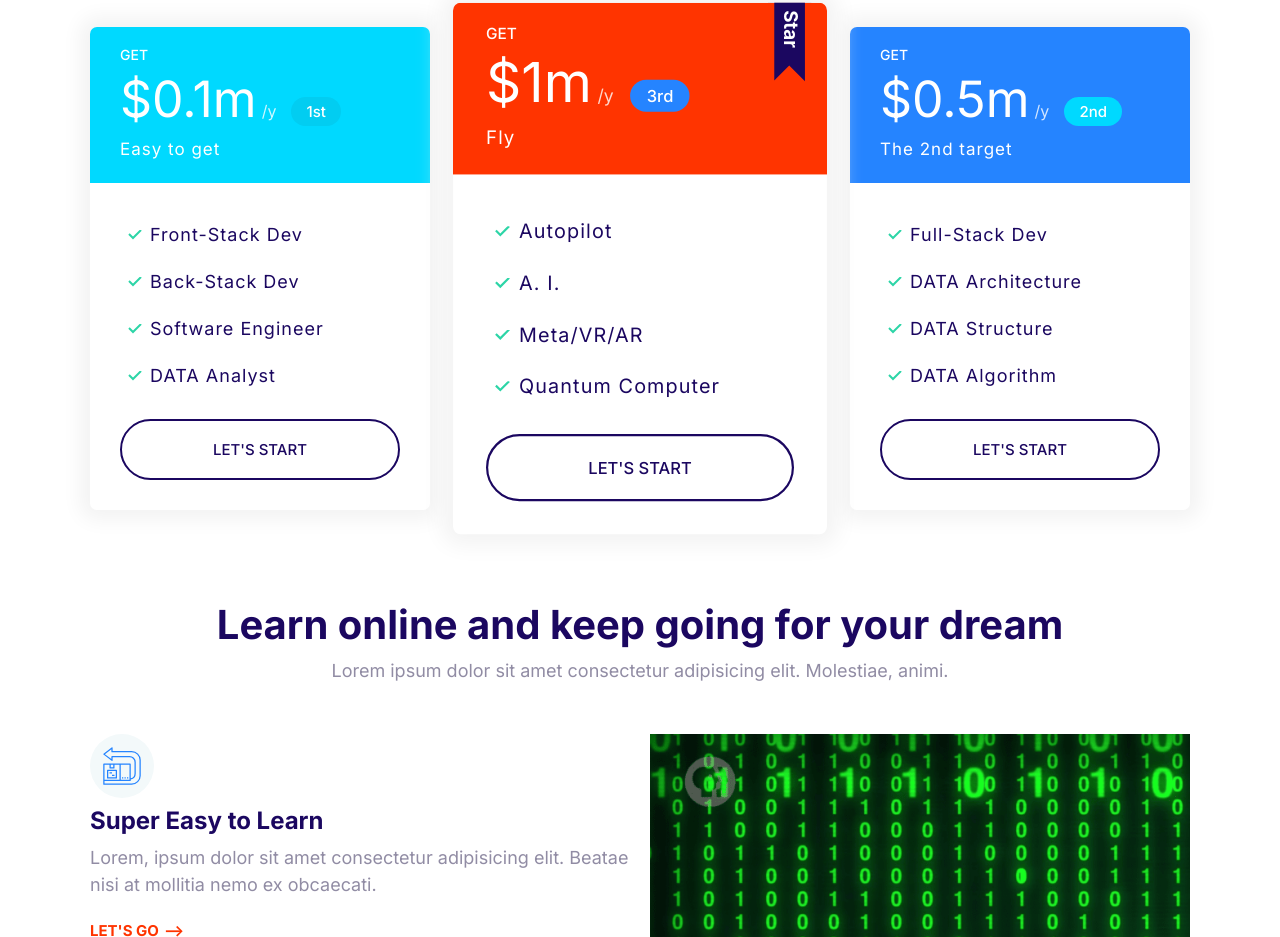
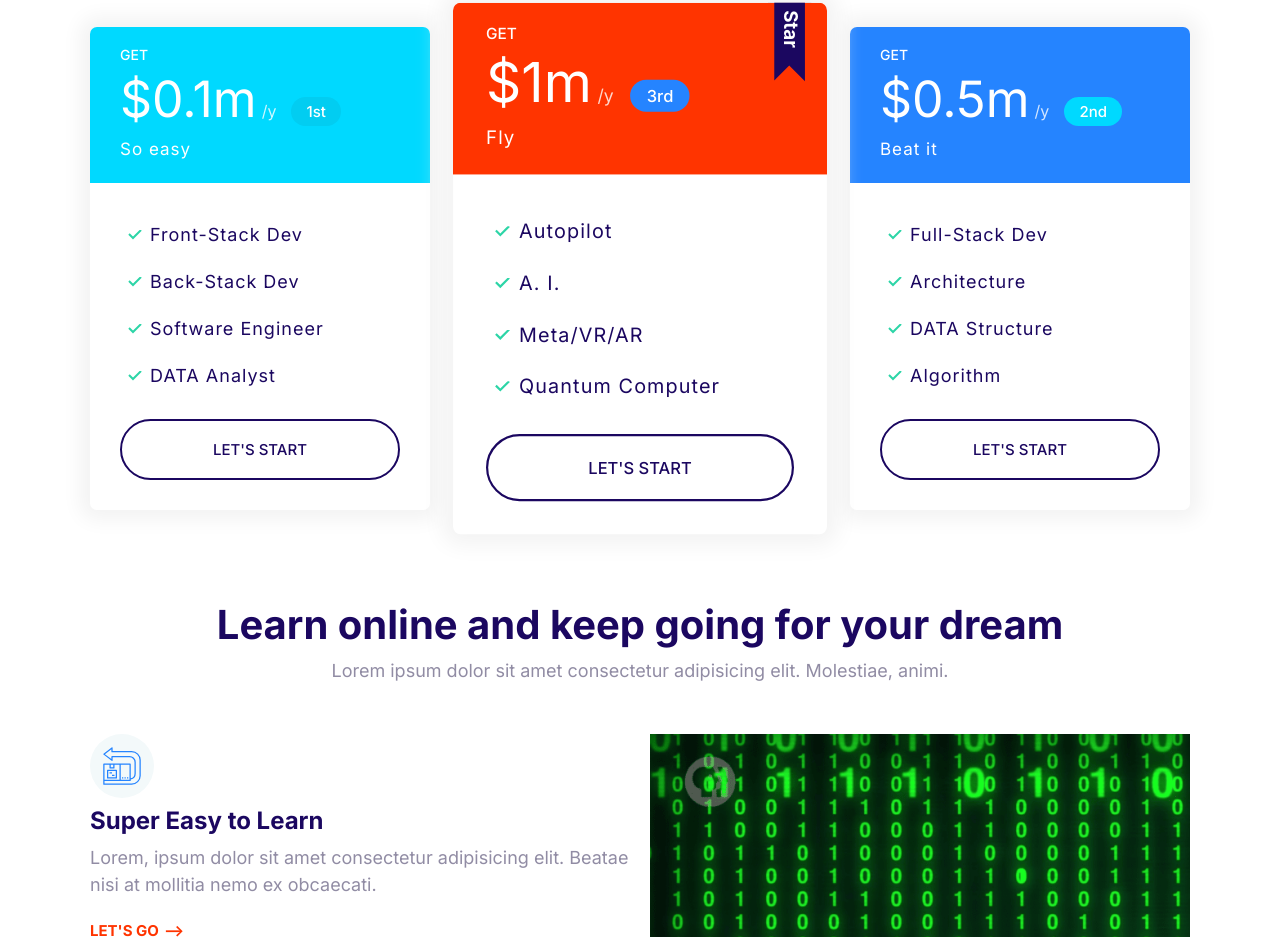
Before and after one commit to lqfeng2022/simonfy, a website built with Parcel: page index.html in a window 1280 px wide. Shown: the part 919-1856 px from the top of the page. Built offline with nearby package versions, Linux system fonts and the light colour scheme.

Commit message:
Change some content of the plans block.

```diff
--- a/index.html
+++ b/index.html
@@ -85,7 +85,7 @@
               <span class="plan__price">$0.1m</span>
               <span class="plan__billing-cycle">/y</span>
               <span class="badge badge--secondary badge--sml">1st</span>
-              <span class="plan__description">Easy to get</span>
+              <span class="plan__description">So easy</span>
             </header>
             <div class="card__body">
               <ul class="list list--tick">
@@ -125,14 +125,14 @@
               <span class="plan__price">$0.5m</span>
               <span class="plan__billing-cycle">/y</span>
               <span class="badge badge--secondary badge--sml">2nd</span>
-              <span class="plan__description">The 2nd target</span>
+              <span class="plan__description">Beat it</span>
             </header>
             <div class="card__body">
               <ul class="list list--tick">
                 <li class="list__item">Full-Stack Dev</li>
-                <li class="list__item">DATA Architecture</li>
+                <li class="list__item">Architecture</li>
                 <li class="list__item">DATA Structure</li>
-                <li class="list__item">DATA Algorithm</li>
+                <li class="list__item">Algorithm</li>
               </ul>
               <button class="btn btn--outline btn--block">let's start</button>
             </div>
```
